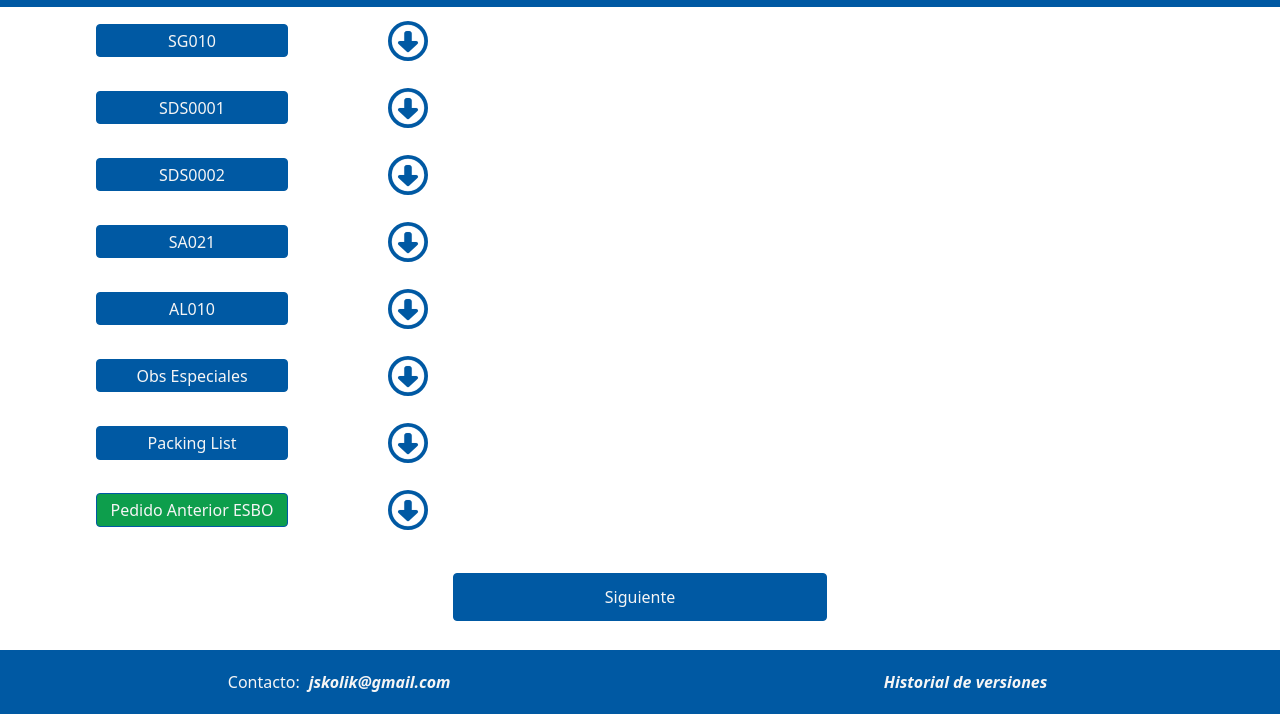
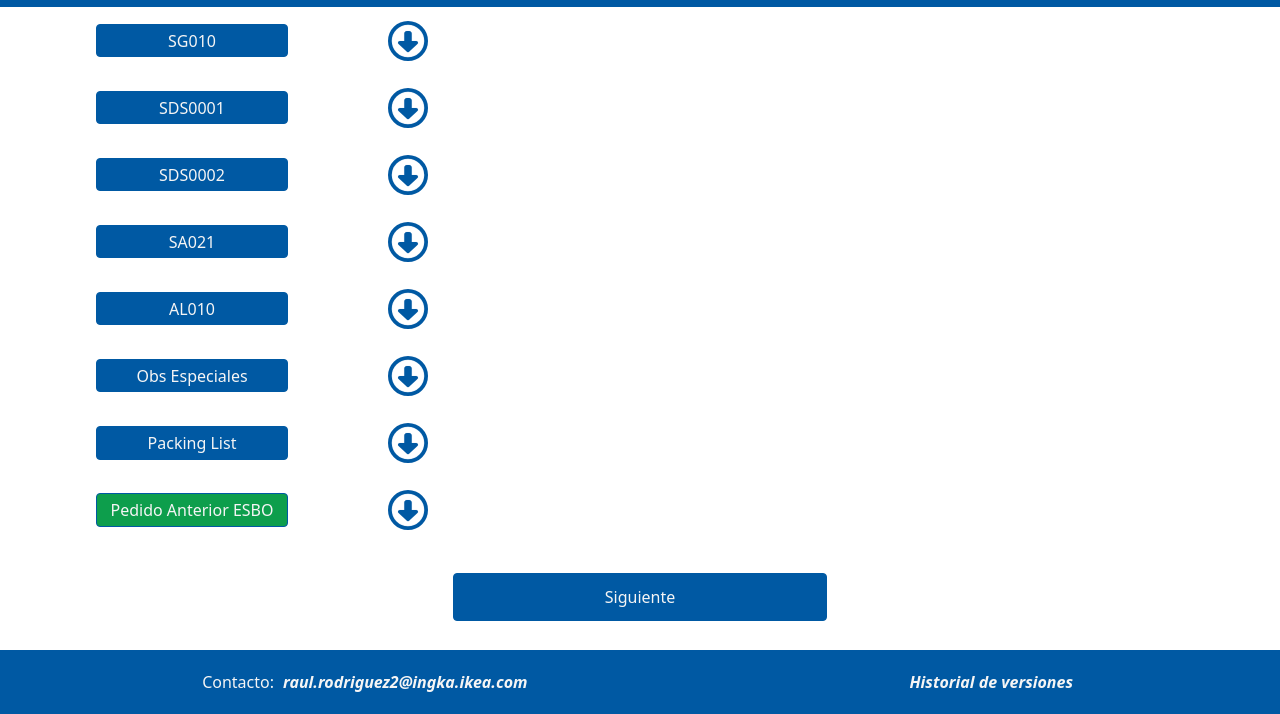
Before and after one commit to rarod22/PedidoEsbo, a plain HTML site: page index.html in a window 1280 px wide. Shown: the part 86-800 px from the top of the page. Drawn offline with Linux system fonts and the light colour scheme; files that its build step writes are made by us from their sources; files whose address does not match are found by name.

Commit message:
Update index.html

```diff
--- a/index.html
+++ b/index.html
@@ -408,7 +408,7 @@
 
         <footer class="container-row _centrar">
             <div class="">
-                <p>Contacto: <a class="email" href="mailto:jskolik@gmail.com">jskolik@gmail.com</a></p>
+                <p>Contacto: <a class="email" href="mailto:jskolik@gmail.com">raul.rodriguez2@ingka.ikea.com</a></p>
             </div>
             <div>
                 <p><a class="email" href="https://perseo1326.github.io/IK-Pedido_Externo/" target="_blank">Historial de versiones</a></p>
```
